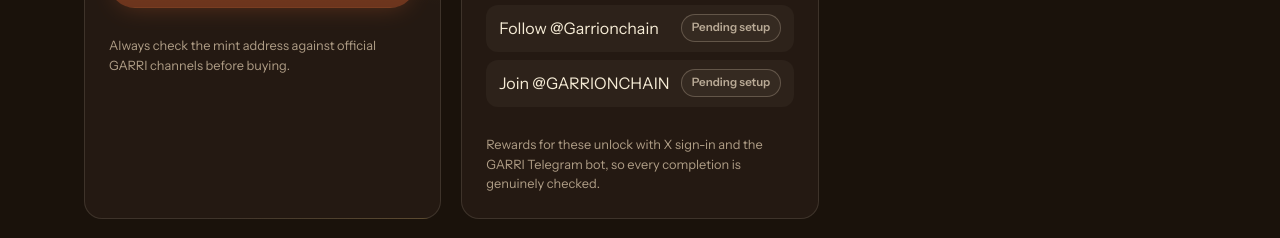
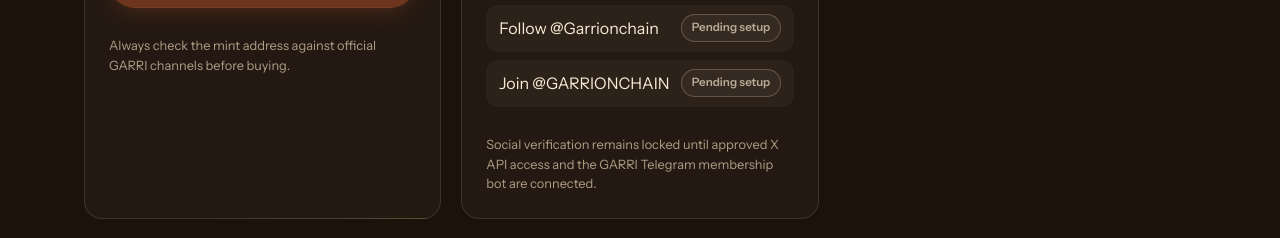
Before and after one commit to Khadija1346/3d-web3-farming-game, a React (Vite) app: page /hub in a window 1280 px wide. Shown: the part 800-1038 px from the top of the page. Built offline with nearby package versions, Linux system fonts and the light colour scheme; no server answers.

Commit message:
Correct integration readiness copy

```diff
--- a/src/pages/Hub.tsx
+++ b/src/pages/Hub.tsx
@@ -28,7 +28,7 @@ export default function Hub() {
           <a href={GARRI_SOCIAL.x.url} target="_blank" rel="noreferrer" className="social"><span className="social-ico">𝕏</span><span><strong>{GARRI_SOCIAL.x.handle}</strong><small>News, drops and seasonal competitions</small></span></a>
           <a href={GARRI_SOCIAL.telegram.url} target="_blank" rel="noreferrer" className="social"><span className="social-ico tg">✈</span><span><strong>{GARRI_SOCIAL.telegram.handle}</strong><small>Community chat and support</small></span></a>
           {GARRI_SOCIAL.website ? <a href={GARRI_SOCIAL.website} target="_blank" rel="noreferrer" className="social"><span className="social-ico web">◎</span><span><strong>Website</strong><small>{GARRI_SOCIAL.website}</small></span></a> : null}
-        </div><h3 className="sub">Social quests</h3><ul className="task-list"><li><span>Follow {GARRI_SOCIAL.x.handle}</span><StatusPill state="pending" /></li><li><span>Join {GARRI_SOCIAL.telegram.handle}</span><StatusPill state="pending" /></li></ul><p className="fine">Rewards for these unlock with X sign-in and the GARRI Telegram bot, so every completion is genuinely checked.</p></section>
+        </div><h3 className="sub">Social quests</h3><ul className="task-list"><li><span>Follow {GARRI_SOCIAL.x.handle}</span><StatusPill state="pending" /></li><li><span>Join {GARRI_SOCIAL.telegram.handle}</span><StatusPill state="pending" /></li></ul><p className="fine">Social verification remains locked until approved X API access and the GARRI Telegram membership bot are connected.</p></section>
         <section className="card wide"><div className="card-top"><h2>How rewards are separated</h2></div><div className="tiers">
           <div className="tier"><h3>XP &amp; levels</h3><p>Earned from every farming and factory action. Playable now in the village.</p><StatusPill state="preview" /></div>
           <div className="tier"><h3>In-game resources</h3><p>Stems, roots, garri bags and in-game naira (₦). No cash value, never withdrawable.</p><StatusPill state="preview" /></div>
```
